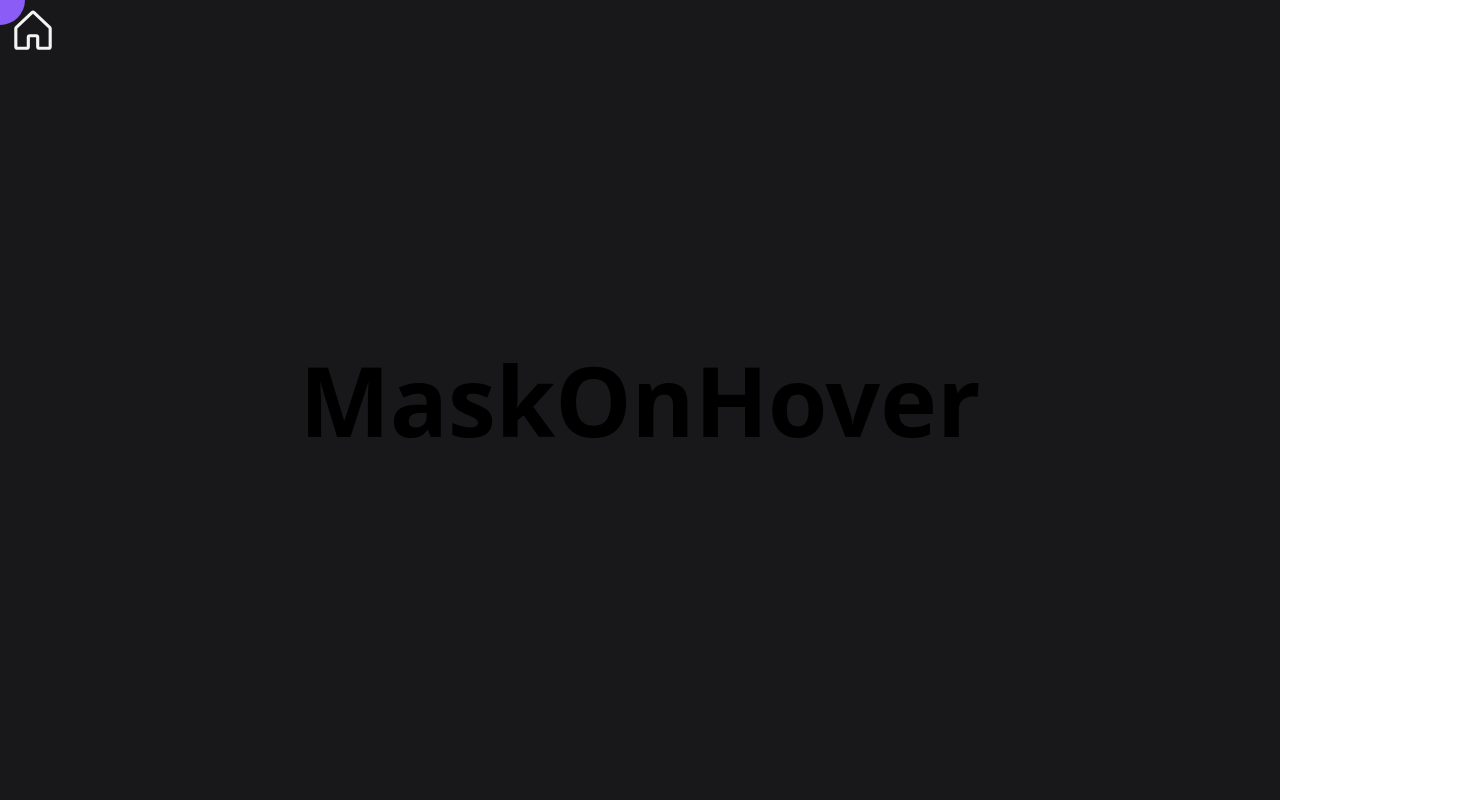
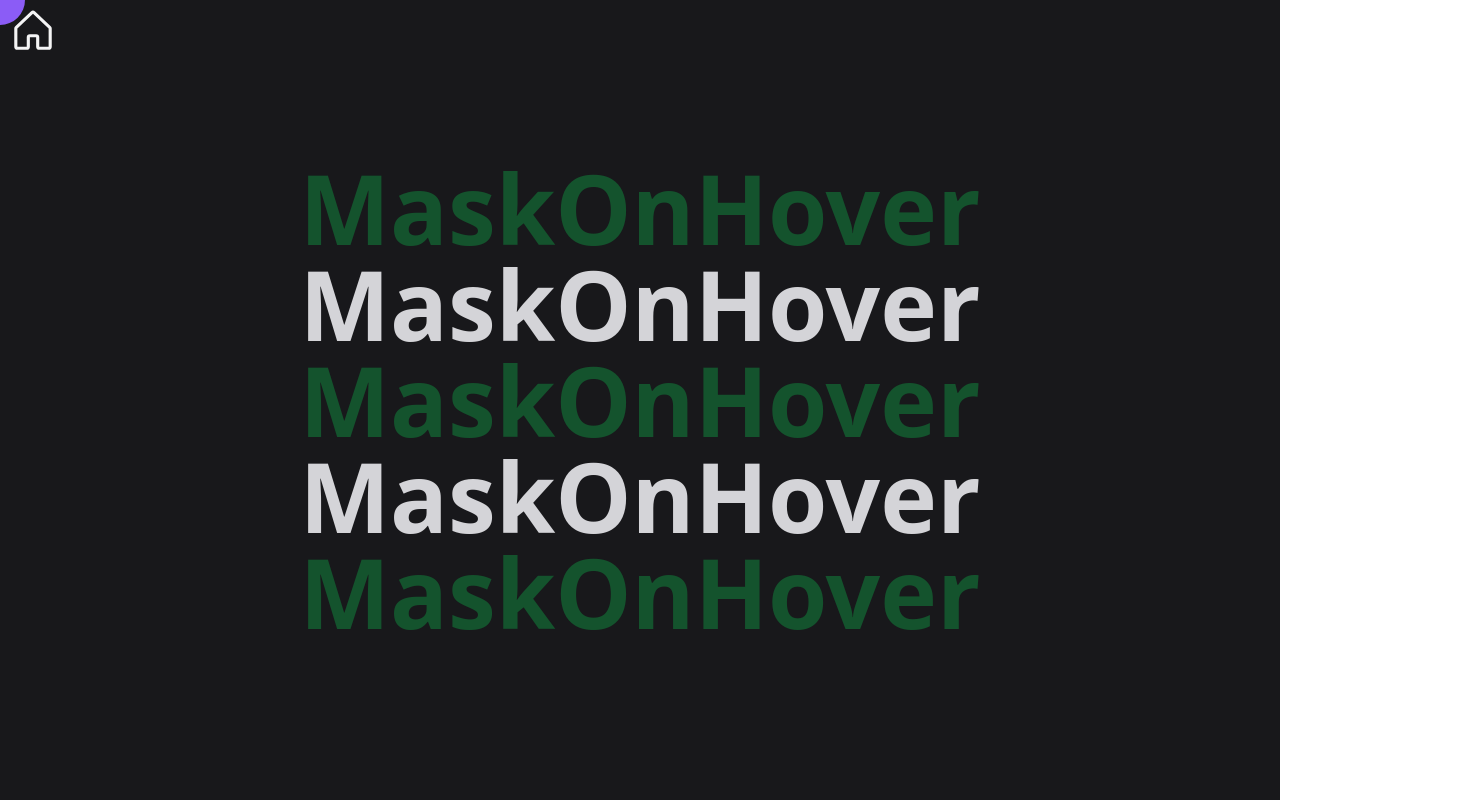
Before and after one commit to 0x7266/framer_motion_practice, a React (Vite) app: page /maskonhover in a window 1280 px wide. Shown: the whole page, 1460 px wide, since content can reach past the window. Built offline with nearby package versions, Linux system fonts and the light colour scheme.

Commit message:
changed text

```diff
--- a/src/pages/MaskOnHover.tsx
+++ b/src/pages/MaskOnHover.tsx
@@ -22,7 +22,7 @@ export function MaskOnHover() {
 					<HomeIcon />
 				</Link>
 			</motion.div>
-			<div className="w-full flex flex-col items-center text-8xl font-bold">
+			<div className="w-full flex flex-col items-center md:text-8xl font-bold">
 				<motion.div
 					className="absolute h-screen bg-violet-500 grid place-content-center w-full"
 					style={{
@@ -38,11 +38,24 @@ export function MaskOnHover() {
 					<div
 						onMouseEnter={() => setIsHovered(true)}
 						onMouseLeave={() => setIsHovered(false)}
+						className="text-zinc-100"
 					>
-						MASKMASKMASKMASKMASKMASK
+						<span>AAAAAAAAAAAAAAAAA</span>
+						<br />
+						<span className="text-violet-300">AAAAAAAAAAAAAAAAA</span>
+						<br />
+						<span>AAAAAAAAAAAAAAAAA</span>
+						<br />
+						<span>AAAAAAAAAAAAAAAAA</span>
 					</div>
 				</motion.div>
-				<div className="h-screen grid place-content-center">MaskOnHover</div>
+				<div className="h-screen grid place-content-center max-w-screen text-zinc-300">
+					<span className="text-green-900">MaskOnHover</span>
+					<span>MaskOnHover</span>
+					<span className="text-green-900">MaskOnHover</span>
+					<span>MaskOnHover</span>
+					<span className="text-green-900">MaskOnHover</span>
+				</div>
 			</div>
 		</>
 	);
```
